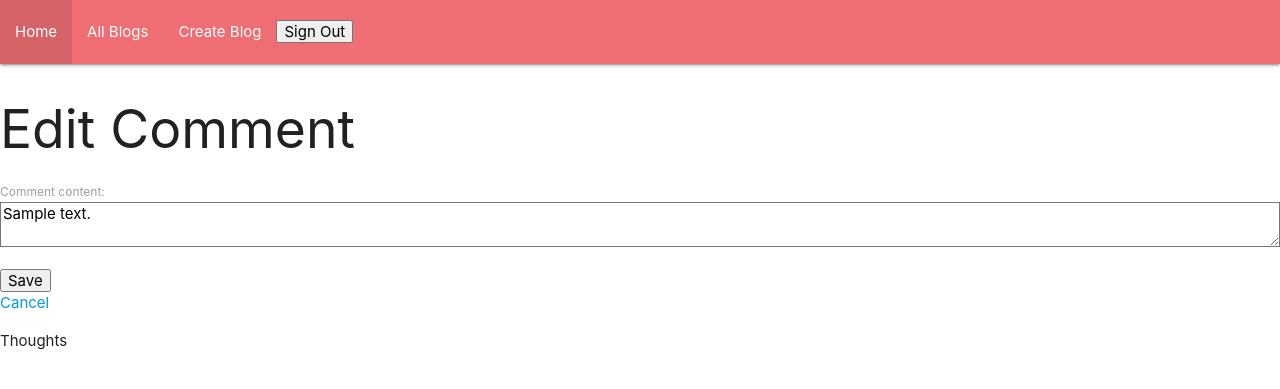
After one commit to FarisAbdulsalam/thoughts, a Django app: page /comment/1/edit/ in a window 1280 px wide. The commit adds this page. Shown: the top 389 px of the page. Run offline with Django 5.2, Linux system fonts and the light colour scheme; a user stored in the database is signed in; tables that the repository leaves empty hold one stand-in row (values such as "Sample post").

Commit message:
added edit comment functionality

```diff
--- /dev/null
+++ b/thoughts/main_app/templates/blog/edit_comment.html
@@ -0,0 +1,10 @@
+{% extends 'base.html' %}
+{% block content %}
+<h2>Edit Comment</h2>
+<form method="post">
+    {% csrf_token %}
+    {{ form.as_p }}
+    <button type="submit">Save</button>
+</form>
+<a href="{% url 'post_detail' comment.post.id %}">Cancel</a>
+{% endblock %}
--- a/thoughts/main_app/templates/blog/post_detail.html
+++ b/thoughts/main_app/templates/blog/post_detail.html
@@ -1,7 +1,10 @@
 {% extends 'base.html' %}
 {% block content %}
 <h1>{{ post.title }}</h1>
-<a href="{% url 'edit_post' post.id %}">Edit Post</a>
+{% if request.user == blog.owner %}
+    <a href="{% url 'edit_post' post.id %}">Edit Post</a>
+    <a href="{% url 'delete_post' post.id %}">Delete Post</a>
+{% endif %}
 <p>{{ post.content }}</p>
 <p>Created: {{ post.created_date}} Last updated: {{ post.updated_date }}</p>
 <hr>
@@ -24,6 +27,7 @@
                     {% csrf_token %}
                     <button type="submit">Delete</button>
                 </form>
+                <a href="{% url 'edit_comment' comment.id %}">Edit</a>
             {% endif %}
         {% endfor %}
     </ul>
--- a/thoughts/main_app/urls.py
+++ b/thoughts/main_app/urls.py
@@ -1,7 +1,7 @@
 from django.urls import path
 from . import views
 from django.contrib.auth import views as auth_views
-from .views import BlogUpdateView, PostCreateView, PostUpdateView, PostDeleteView
+from .views import BlogUpdateView, PostCreateView, PostUpdateView, PostDeleteView, CommentUpdateView
 
 urlpatterns = [
     path('', views.home, name='home'),
@@ -18,5 +18,5 @@ urlpatterns = [
     path('create_post/', PostCreateView.as_view(), name='create_post'),
     path('post/<int:pk>/edit/', PostUpdateView.as_view(), name='edit_post'),
     path('post/<int:pk>/delete/', PostDeleteView.as_view(), name='delete_post'),
-
+    path('comment/<int:pk>/edit/', views.CommentUpdateView.as_view(), name='edit_comment'),
 ]
--- a/thoughts/main_app/views.py
+++ b/thoughts/main_app/views.py
@@ -130,3 +130,17 @@ class PostDeleteView(LoginRequiredMixin, DeleteView):
 
     def get_success_url(self):
         return reverse('blog_detail', kwargs={"blog_id": self.request.user.blog.id})
+
+class CommentUpdateView(LoginRequiredMixin, UpdateView):
+    model = Comment
+    fields = ['comment_content']
+    template_name = 'blog/edit_comment.html'
+
+    def get_object(self):
+        comment = Comment.objects.get(id=self.kwargs['pk'])
+        if comment.user != self.request.user:
+            raise Http404
+        return comment
+
+    def get_success_url(self):
+        return reverse("post_detail", kwargs={"post_id": self.object.post.id})
```
